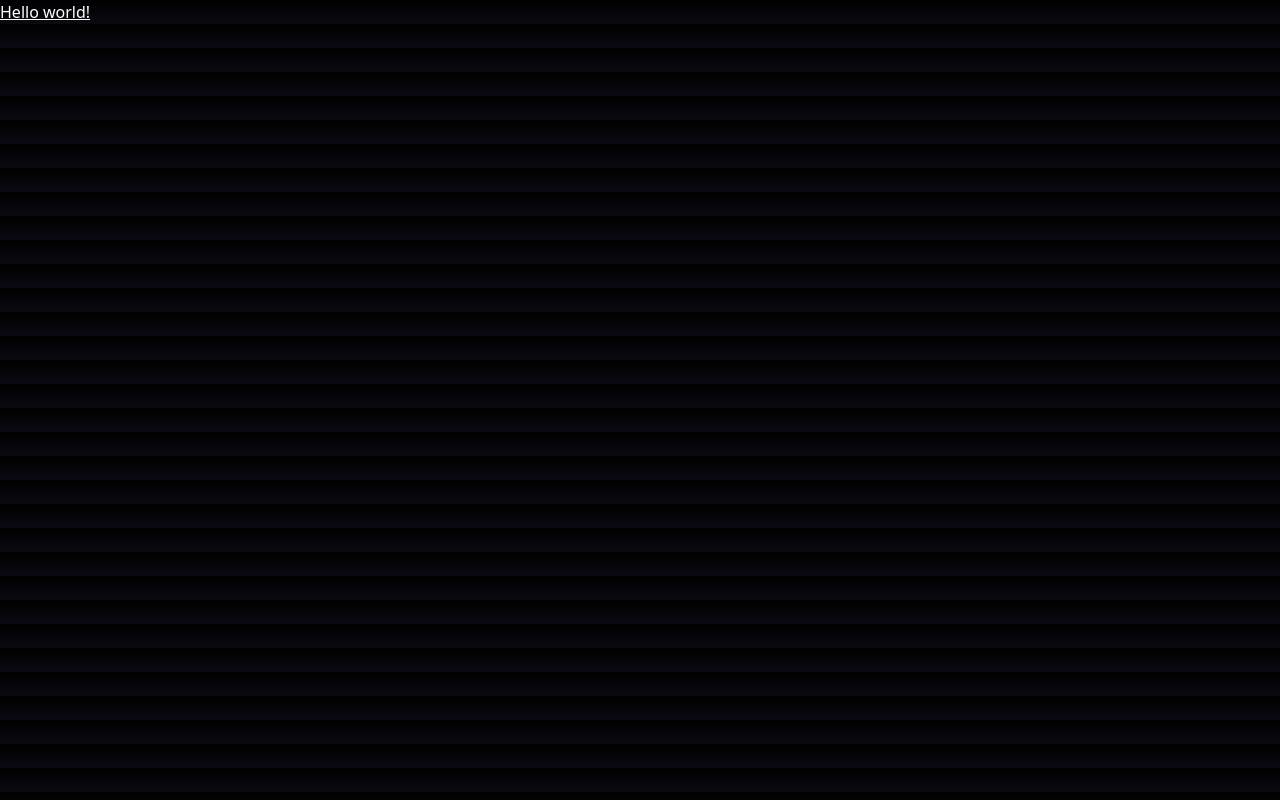
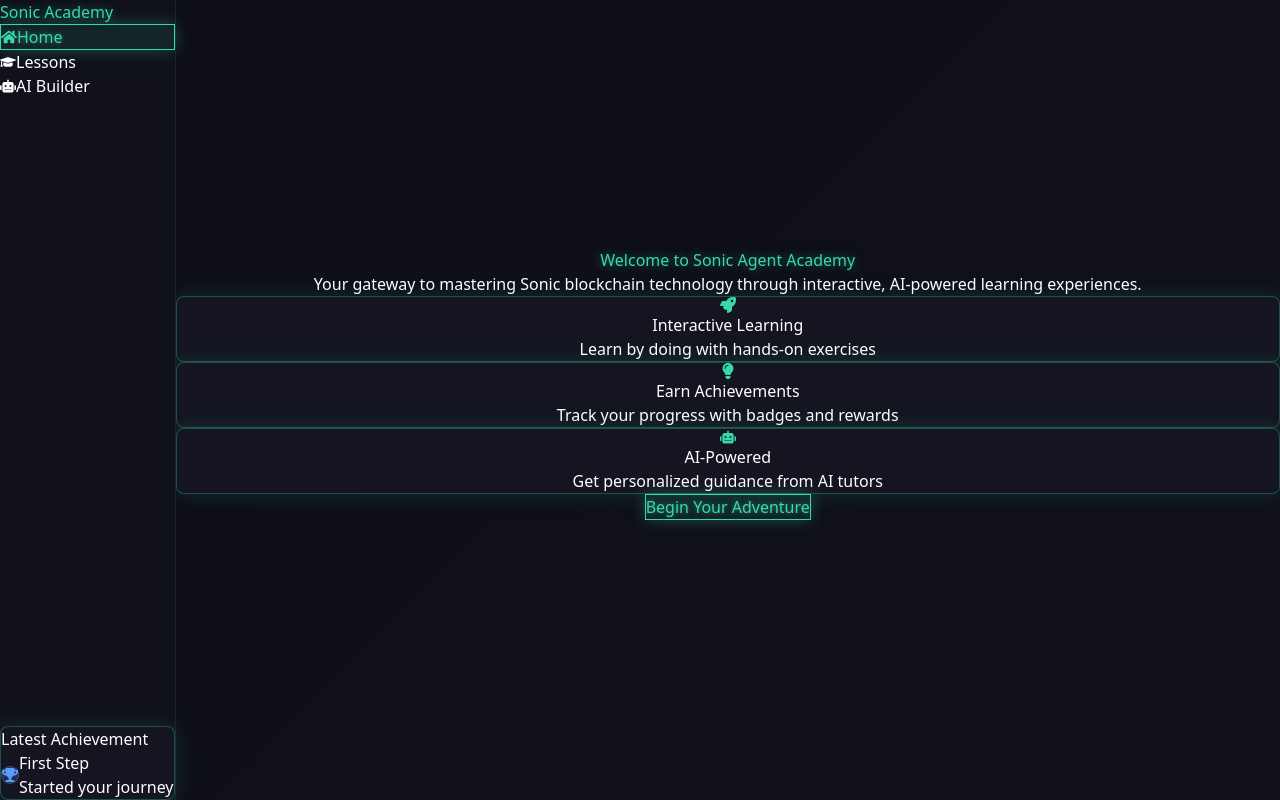
Before and after one commit to thopatevijay/SonicAcademy, a Next.js app in the folder client/: page / in a window 1280 px wide. Built offline with nearby package versions, Linux system fonts and the light colour scheme.

Commit message:
created layout

```diff
--- a/client/src/app/components/Sidebar.tsx
+++ b/client/src/app/components/Sidebar.tsx
@@ -2,39 +2,73 @@
 
 import Link from 'next/link';
 import { usePathname } from 'next/navigation';
+import { FaHome, FaGraduationCap, FaRobot, FaTrophy } from 'react-icons/fa';
 
-const navigation = [
-    { name: 'Home', href: '/' },
-    { name: 'Lessons', href: '/lessons' },
-    { name: 'AI Builder', href: '/ai-builder' },
+const navItems = [
+  { name: 'Home', path: '/', icon: FaHome },
+  { name: 'Lessons', path: '/lessons', icon: FaGraduationCap },
+  { name: 'AI Builder', path: '/ai-builder', icon: FaRobot },
 ];
 
 export default function Sidebar() {
   const pathname = usePathname();
 
   return (
-        <div className="fixed inset-y-0 left-0 w-64 bg-gray-900 border-r border-gray-800">
-            <div className="flex h-16 items-center px-6">
-                <h1 className="text-xl font-bold text-mint-500">Sonic Agent Academy</h1>
+    <aside className="w-64 h-screen bg-[rgb(var(--surface-darker))] p-5 border-r border-[rgba(var(--neon-primary),0.1)] flex flex-col">
+      <div className="mb-6">
+        <h1 className="text-2xl font-bold neon-text">Sonic Academy</h1>
       </div>
-            <nav className="px-3 mt-6">
-                {navigation.map((item) => {
-                    const isActive = pathname === item.href;
-                    return (
+
+      {/* User Progress Section */}
+      {/* <div className="mb-8 cyber-box p-4">
+        <div className="flex items-center gap-3 mb-2">
+          <div className="w-12 h-12 rounded-full bg-[rgba(var(--neon-primary),0.1)]
+                        border border-[rgba(var(--neon-primary),0.3)] flex items-center justify-center">
+            <span className="text-[rgb(var(--neon-primary))]">Lvl 1</span>
+          </div>
+          <div>
+            <p className="text-sm text-gray-400">Progress</p>
+            <div className="progress-bar w-full h-2 mt-1">
+              <div className="progress-bar-fill h-full w-[30%]"></div>
+            </div>
+          </div>
+        </div>
+      </div> */}
+
+      <nav className="mb-auto">
+        <ul className="space-y-2">
+          {navItems.map((item) => (
+            <li key={item.path}>
               <Link
-                            key={item.name}
-                            href={item.href}
-                            className={`flex items-center px-3 py-2 rounded-lg mb-2 transition-colors ${
-                                isActive
-                                    ? 'bg-mint-500/10 text-mint-500'
-                                    : 'text-gray-400 hover:bg-mint-500/10 hover:text-mint-500'
+                href={item.path}
+                className={`flex items-center gap-3 px-4 py-3 rounded-lg transition-all duration-300 ${
+                  pathname === item.path
+                    ? 'neon-button'
+                    : 'hover:bg-[rgba(var(--neon-primary),0.1)]'
                 }`}
               >
+                <item.icon className="w-5 h-5" />
                 {item.name}
               </Link>
-                    );
-                })}
+            </li>
+          ))}
+        </ul>
       </nav>
+
+      {/* Achievement Badge */}
+      <div className="mt-4 p-4 cyber-box">
+        <h3 className="text-sm text-gray-400 mb-2">Latest Achievement</h3>
+        <div className="flex items-center gap-3">
+          <div className="w-10 h-10 rounded-full bg-[rgba(var(--neon-secondary),0.2)]
+                        border border-[rgba(var(--neon-secondary),0.3)] flex items-center justify-center">
+            <FaTrophy className="text-[rgb(var(--neon-secondary))]" />
           </div>
+          <div>
+            <p className="text-sm font-medium">First Step</p>
+            <p className="text-xs text-gray-500">Started your journey</p>
+          </div>
+        </div>
+      </div>
+    </aside>
   );
 }
--- a/client/src/app/globals.css
+++ b/client/src/app/globals.css
@@ -2,16 +2,107 @@
 @tailwind utilities;
 
 :root {
+  /* Base colors */
   --foreground-rgb: 255, 255, 255;
-  --background-start-rgb: 0, 0, 0;
-  --background-end-rgb: 10, 10, 18;
+  --background-start-rgb: 13, 14, 24;
+  --background-end-rgb: 16, 17, 27;
+
+  /* Neon accent colors */
+  --neon-primary: 56, 217, 169;  /* mint */
+  --neon-secondary: 88, 156, 255; /* blue */
+  --neon-accent: 255, 88, 182;   /* pink */
+
+  /* UI colors */
+  --surface-dark: 20, 21, 32;
+  --surface-darker: 16, 17, 27;
+  --border-glow: 56, 217, 169, 0.15;
 }
 
 body {
   color: rgb(var(--foreground-rgb));
   background: linear-gradient(
-    to bottom,
+    135deg,
     rgb(var(--background-start-rgb)),
     rgb(var(--background-end-rgb))
   );
+  min-height: 100vh;
+  margin: 0;
+  padding: 0;
+  overflow: hidden;
 }
+
+/* Cyberpunk-style container */
+.cyber-box {
+  background: rgb(var(--surface-dark));
+  border: 1px solid rgba(var(--neon-primary), 0.3);
+  box-shadow: 0 0 20px rgba(var(--border-glow));
+  border-radius: 0.5rem;
+}
+
+/* Neon text effect */
+.neon-text {
+  color: rgb(var(--neon-primary));
+  text-shadow: 0 0 10px rgba(var(--neon-primary), 0.5);
+}
+
+/* Glowing button */
+.neon-button {
+  background: rgba(var(--neon-primary), 0.1);
+  border: 1px solid rgb(var(--neon-primary));
+  color: rgb(var(--neon-primary));
+  text-shadow: 0 0 5px rgba(var(--neon-primary), 0.5);
+  box-shadow: 0 0 15px rgba(var(--neon-primary), 0.3);
+  transition: all 0.3s ease;
+}
+
+.neon-button:hover {
+  background: rgb(var(--neon-primary));
+  color: rgb(var(--surface-darker));
+  box-shadow: 0 0 20px rgba(var(--neon-primary), 0.5);
+}
+
+/* Progress bar styling */
+.progress-bar {
+  background: rgba(var(--neon-primary), 0.1);
+  border: 1px solid rgba(var(--neon-primary), 0.3);
+  border-radius: 9999px;
+  overflow: hidden;
+}
+
+.progress-bar-fill {
+  background: linear-gradient(
+    90deg,
+    rgb(var(--neon-primary)),
+    rgb(var(--neon-secondary))
+  );
+  box-shadow: 0 0 10px rgba(var(--neon-primary), 0.5);
+}
+
+/* Custom scrollbar */
+::-webkit-scrollbar {
+  width: 8px;
+}
+
+::-webkit-scrollbar-track {
+  background: rgb(var(--surface-darker));
+}
+
+::-webkit-scrollbar-thumb {
+  background: rgba(var(--neon-primary), 0.3);
+  border-radius: 4px;
+}
+
+::-webkit-scrollbar-thumb:hover {
+  background: rgba(var(--neon-primary), 0.5);
+}
+
+/* Responsive adjustments */
+@media (max-width: 768px) {
+  .cyber-box {
+    padding: 1rem;
+  }
+
+  .neon-button {
+    padding: 0.75rem 1.5rem;
+  }
+}
--- a/client/src/app/layout.tsx
+++ b/client/src/app/layout.tsx
@@ -1,6 +1,7 @@
 import type { Metadata } from "next";
 import { Geist, Geist_Mono } from "next/font/google";
 import "./globals.css";
+import Sidebar from "./components/Sidebar";
 
 const geistSans = Geist({
   variable: "--font-geist-sans",
@@ -24,10 +25,13 @@ export default function RootLayout({
 }>) {
   return (
     <html lang="en">
-      <body
-        className={`${geistSans.variable} ${geistMono.variable} antialiased`}
-      >
-        {children}
+      <body className={`${geistSans.variable} ${geistMono.variable} antialiased`}>
+        <div className="flex h-screen overflow-hidden">
+          <Sidebar />
+          <main className="flex-1 overflow-y-auto">
+            {children}
+          </main>
+        </div>
       </body>
     </html>
   );
--- a/client/src/app/page.tsx
+++ b/client/src/app/page.tsx
@@ -1,7 +1,51 @@
+import Link from 'next/link';
+import { FaRocket, FaLightbulb, FaRobot } from 'react-icons/fa';
+
 export default function Home() {
   return (
-    <h1 className="text-3xl font-bold underline text-mint-500 dark:text-mint-700">
-    Hello world!
-  </h1>
+    <div className="flex flex-col items-center justify-center min-h-[calc(100vh-2rem)] py-8 px-4">
+      <div className="max-w-4xl w-full text-center">
+        <h1 className="text-5xl font-bold mb-6 neon-text">
+          Welcome to Sonic Agent Academy
+        </h1>
+        <p className="text-xl mb-12 max-w-2xl mx-auto text-gray-400">
+          Your gateway to mastering Sonic blockchain technology through interactive,
+          AI-powered learning experiences.
+        </p>
+
+        <div className="grid grid-cols-1 md:grid-cols-3 gap-6 mb-12">
+          {[
+            {
+              icon: FaRocket,
+              title: 'Interactive Learning',
+              description: 'Learn by doing with hands-on exercises'
+            },
+            {
+              icon: FaLightbulb,
+              title: 'Earn Achievements',
+              description: 'Track your progress with badges and rewards'
+            },
+            {
+              icon: FaRobot,
+              title: 'AI-Powered',
+              description: 'Get personalized guidance from AI tutors'
+            }
+          ].map((feature, index) => (
+            <div key={index} className="cyber-box p-6 flex flex-col items-center">
+              <feature.icon className="w-8 h-8 mb-4 text-[rgb(var(--neon-primary))]" />
+              <h3 className="text-lg font-semibold mb-2">{feature.title}</h3>
+              <p className="text-gray-400 text-sm">{feature.description}</p>
+            </div>
+          ))}
+        </div>
+
+        <Link
+          href="/lessons"
+          className="neon-button px-8 py-4 rounded-lg font-semibold text-lg inline-block"
+        >
+          Begin Your Adventure
+        </Link>
+      </div>
+    </div>
   );
 }
```
Lines whose indentation alone changed are shown as unchanged.
